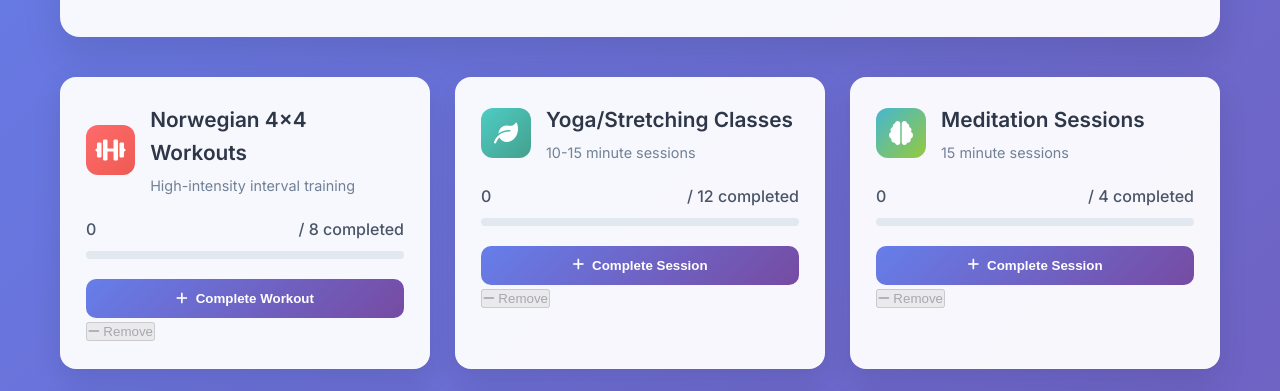
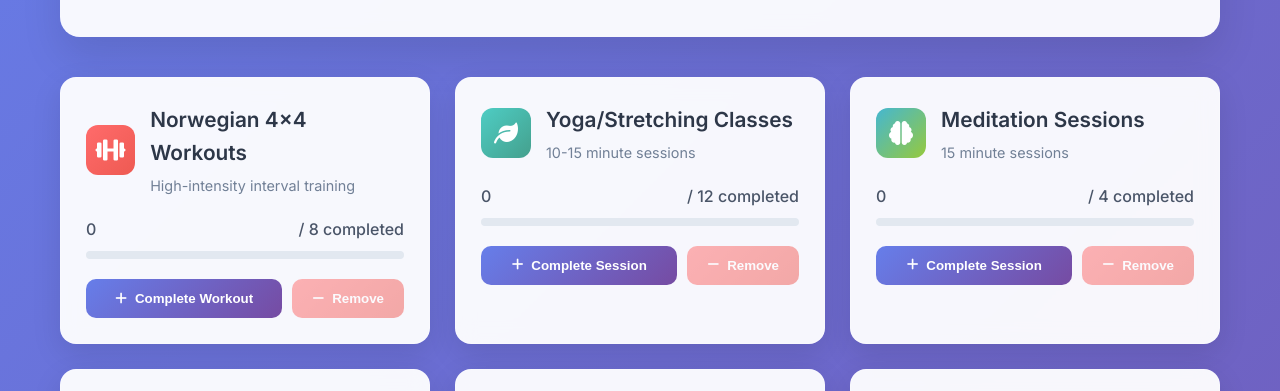
Before and after one commit to langc10/october-fitness-challenge, a plain HTML site: page index.html in a window 1280 px wide. Shown: the part 358-749 px from the top of the page. Drawn offline with Linux system fonts and the light colour scheme.

Commit message:
Update style.css

```diff
--- a/style.css
+++ b/style.css
@@ -280,6 +280,48 @@ body {
     transform: translateY(0);
 }
 
+/* Button group styles */
+.button-group {
+    display: flex;
+    gap: 10px;
+}
+
+.button-group .action-btn {
+    flex: 1;
+}
+
+.remove-btn {
+    padding: 12px 20px;
+    background: linear-gradient(135deg, #ff6b6b 0%, #ee5a52 100%);
+    color: white;
+    border: none;
+    border-radius: 10px;
+    font-weight: 600;
+    cursor: pointer;
+    transition: all 0.3s ease;
+    display: flex;
+    align-items: center;
+    justify-content: center;
+    gap: 8px;
+    min-width: 100px;
+}
+
+.remove-btn:hover {
+    transform: translateY(-2px);
+    box-shadow: 0 8px 20px rgba(255, 107, 107, 0.4);
+}
+
+.remove-btn:active {
+    transform: translateY(0);
+}
+
+.remove-btn:disabled {
+    opacity: 0.5;
+    cursor: not-allowed;
+    transform: none;
+    box-shadow: none;
+}
+
 .input-group {
     display: flex;
     gap: 10px;
```
